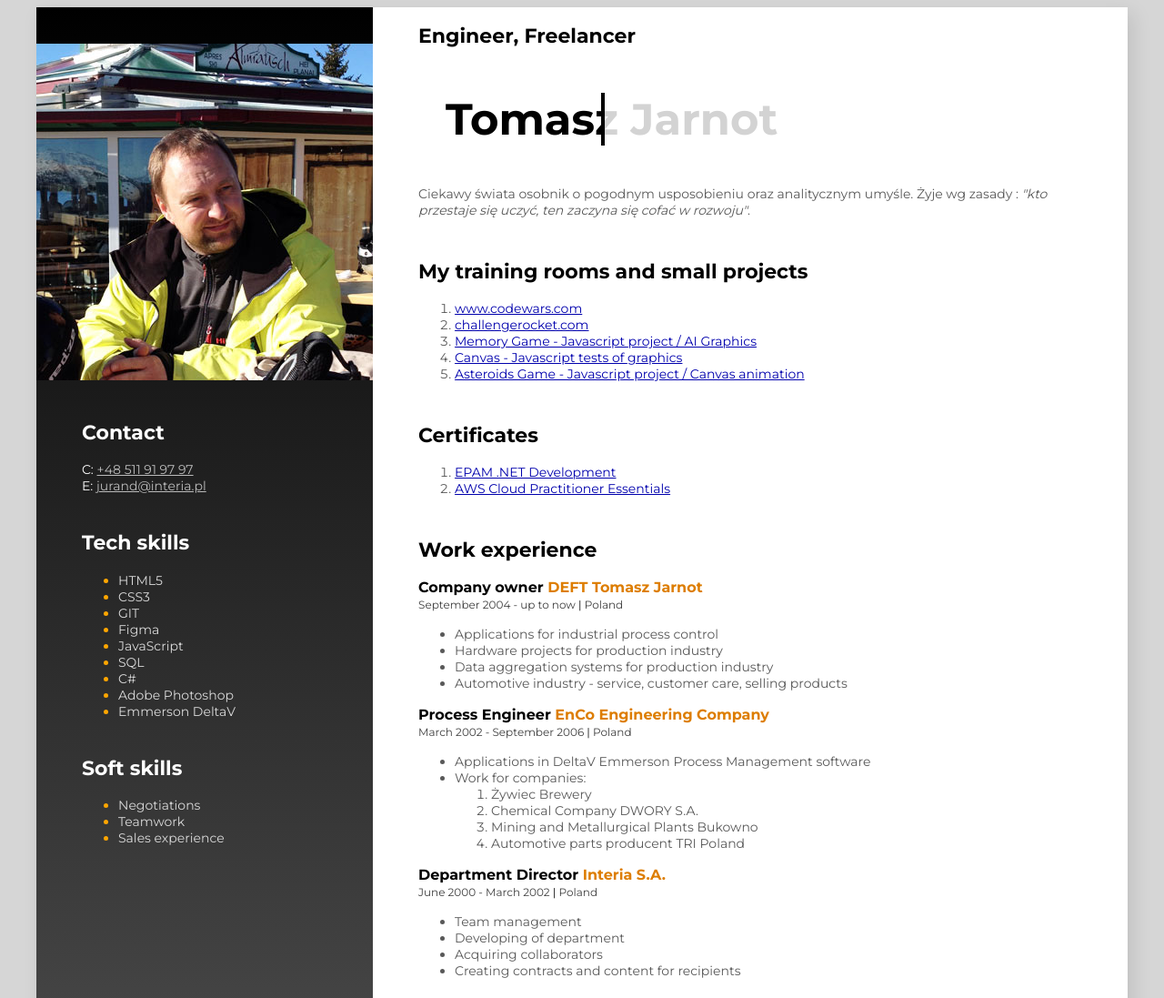
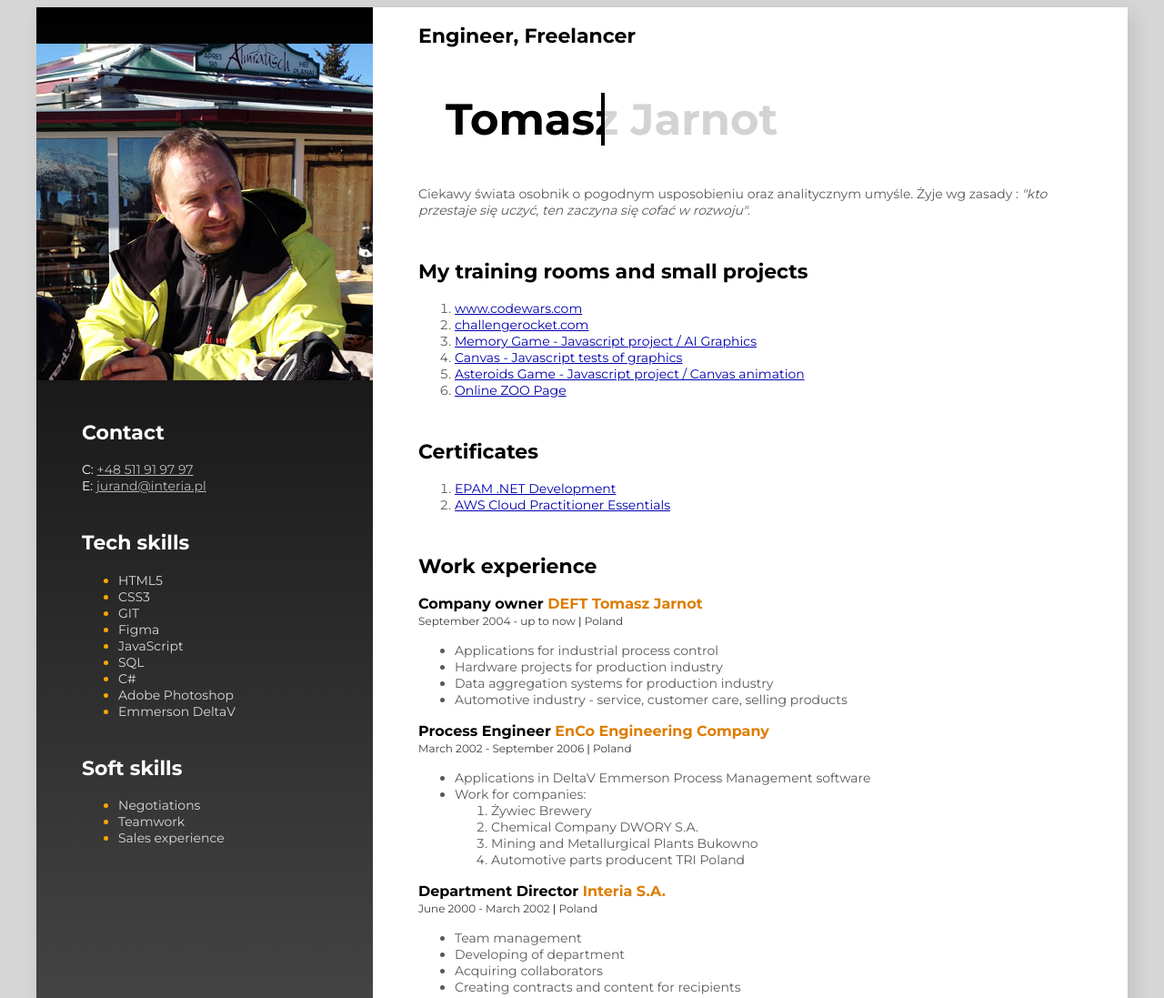
Before and after one commit to Jurand76/rsschool-cv, a plain HTML site: page index.html in a window 1280 px wide. Shown: the top 1097 px of the page at 91% size. Drawn offline with Linux system fonts and the light colour scheme.

Commit message:
fix: index.html

```diff
--- a/index.html
+++ b/index.html
@@ -56,6 +56,13 @@
             <li>
               <a href="http://tomekjarnot.pl/games/asteroids" target="_blank"
                 >Asteroids Game - Javascript project / Canvas animation</a
+              >
+            </li>
+            <li>
+              <a
+                href="https://jurand76.github.io/online-zoo/pages/main/index.html"
+                target="_blank"
+                >Online ZOO Page</a
               >
             </li>
           </ol>
```
